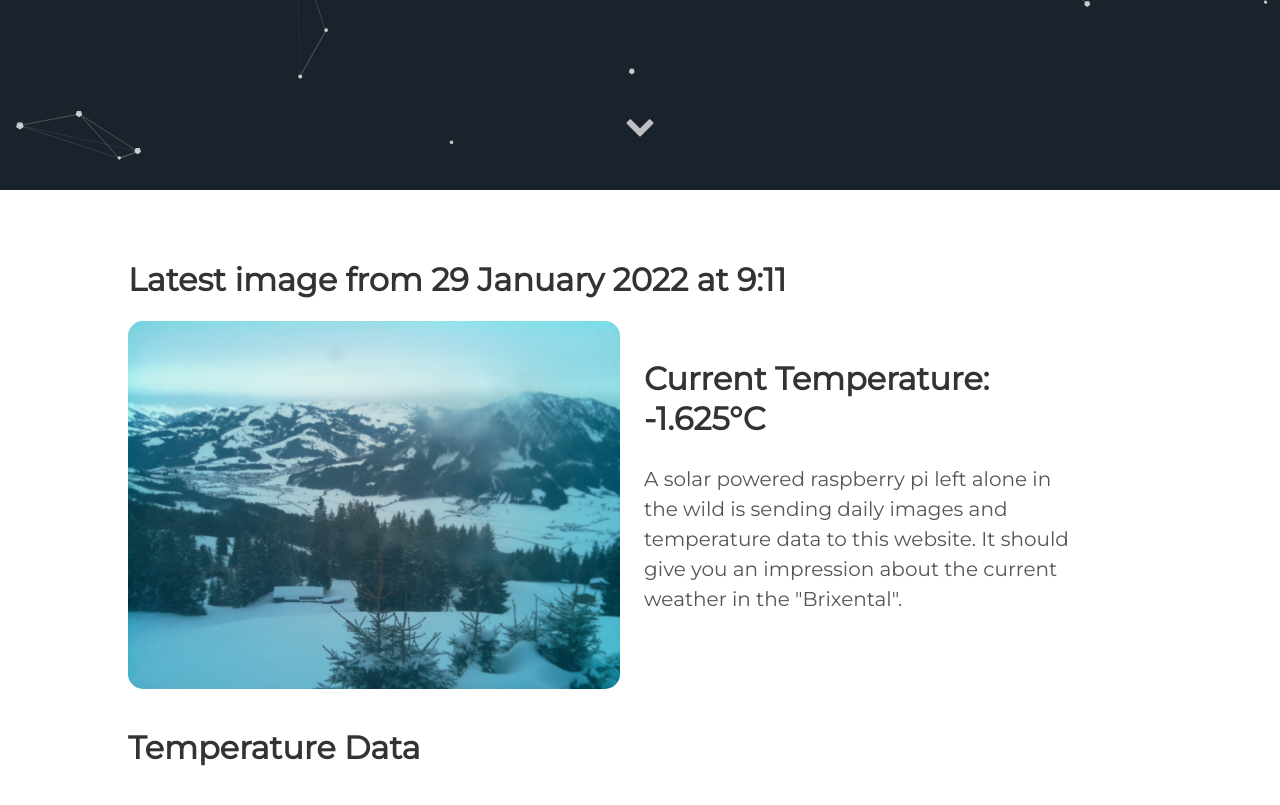
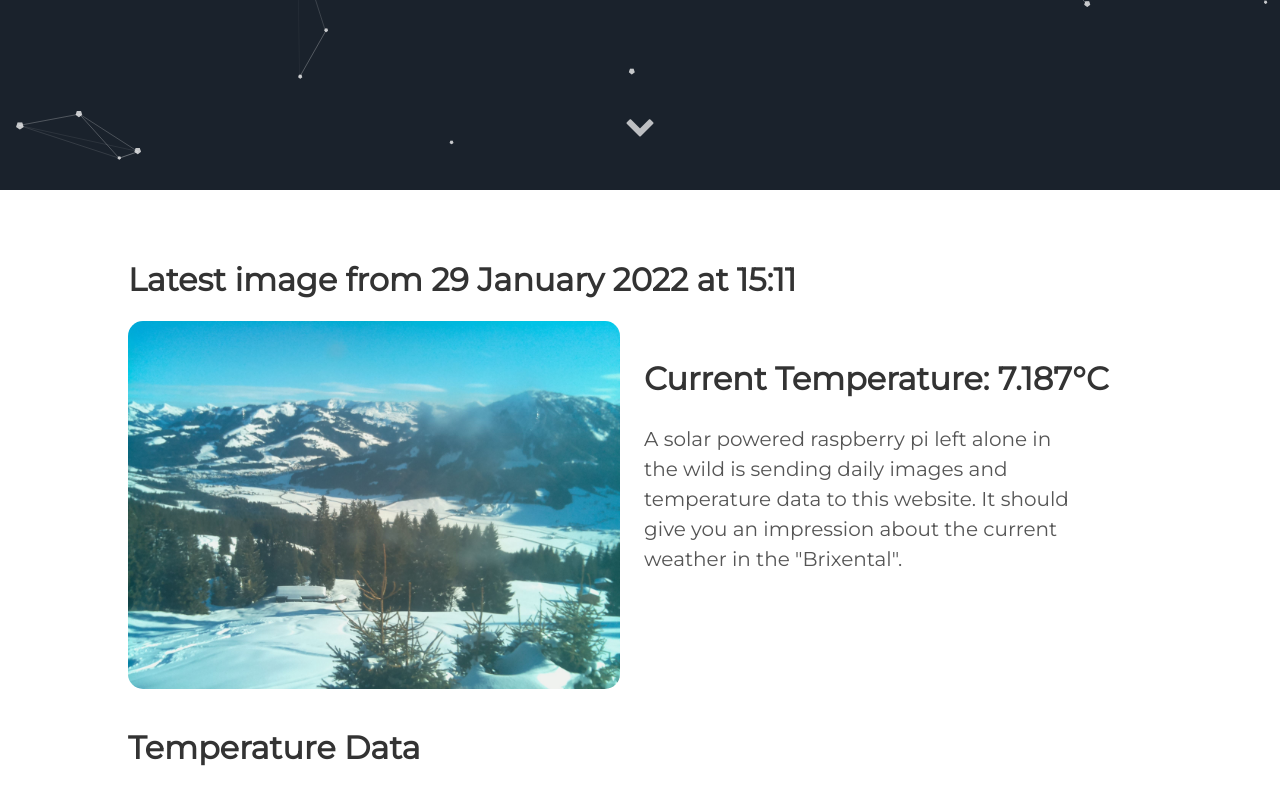
Before and after one commit to vektorious/vektorious.github.io, a Jekyll site: the page built from resources/huette.md, in a window 1280 px wide and 900 px high, scrolled down 710 px. Shown: the top 805 px of the window. Built offline with Jekyll 4.4.1, drawn with Linux system fonts in a browser that asks for light colours.

Commit message:
I'm a bot beep boop

```diff
--- a/resources/huette.md
+++ b/resources/huette.md
@@ -6,13 +6,13 @@ image: '/assets/img/'
 description: 'Live image from the Austrian alps'
 twitter_text: ' '
 ---
-## Latest image from 29 January 2022 at  9:11
+## Latest image from 29 January 2022 at 15:11
 <div class="huette">
   <div class="huette-image">
     <img src="{{ "/assets/img/huette.jpg" | prepend: site.baseurl }}">
   </div>
   <div class="huette-text">
-        <h2>Current Temperature: -1.625°C</h2>
+        <h2>Current Temperature: 7.187°C</h2>
         <p>A solar powered raspberry pi left alone in the wild is sending daily images and temperature data to this website. It should give you an impression about the current weather in the "Brixental".</p>
 
   </div>
```
Also changed, not shown: rpi-script/2022-01-29_150939.txt (renamed from rpi-script/2022-01-29_090940.txt, +5 -5 lines), rpi-script/huette.md (+2 -2 lines), assets/img/huette.jpg, assets/img/temp_plot.png, rpi-script/temp_plot.png, 1 other file.
